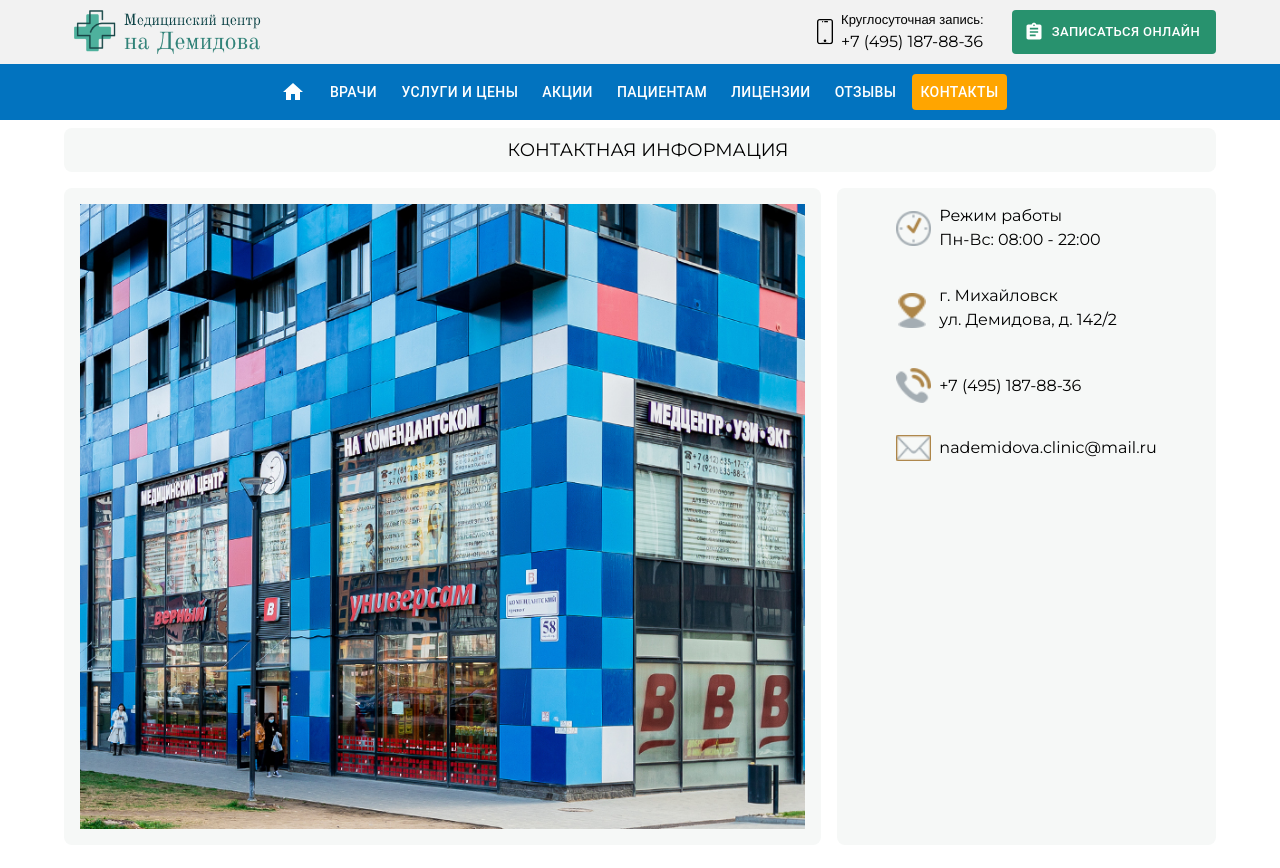
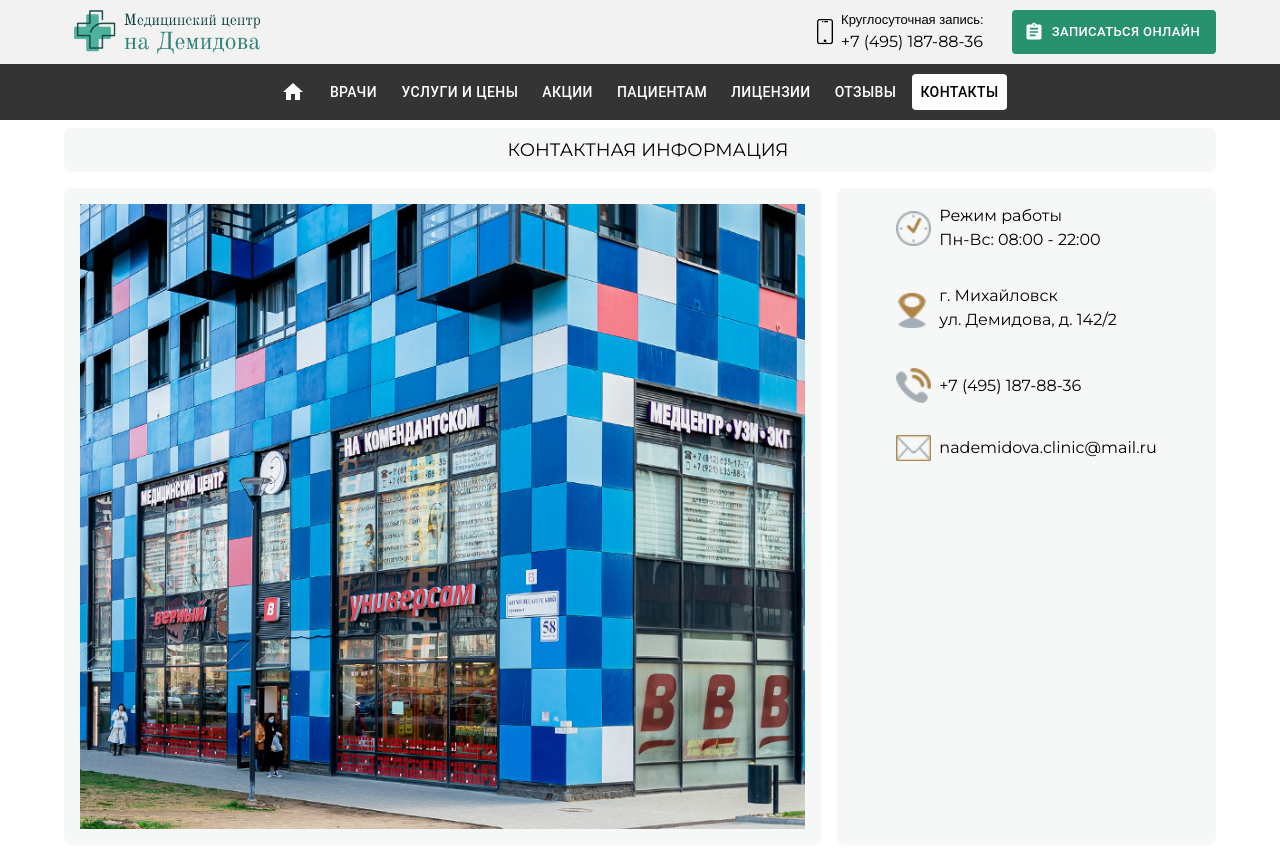
Before and after one commit to hlynianyi/health-clinic, a React (Create React App) app in the folder frontend/: page /contacts in a window 1280 px wide. Shown: the top 868 px of the page. Built offline with nearby package versions, Linux system fonts and the light colour scheme.

Commit message:
small cleanups and mobile version fixes

```diff
--- a/frontend/src/components/App.js
+++ b/frontend/src/components/App.js
@@ -32,8 +32,6 @@ import DoctorDashboard from "./pages/Doctor/DoctorDashboard";
 import DoctorLogin from "./pages/Doctor/DoctorLogin";
 import { AuthProvider } from "../context/AuthContext"; // useAuth
 
-// todo: Логин докторов(UserLogin), страница для каждого доктора с возможностью брони визита
-
 const ProtectedRoute = ({ children }) => {
   const isAuthenticated = sessionStorage.getItem("isAuthenticated") === "true";
 
@@ -50,7 +48,7 @@ const App = () => {
       <AuthProvider>
         <Router>
           <Header />
-          <main className="flex flex-col grow py-4 px-1 tablet:px-4 tablet:pt-0 tablet laptop:px-8 desktop:px-16 large:px-64 font-montserrat text-base">
+          <main className="flex flex-col grow pb-4 px-1 tablet:px-4 tablet:pt-0 tablet laptop:px-8 desktop:px-16 large:px-64 font-montserrat text-base">
             <Routes>
               <Route path="/" element={<HomePage />} />
               {/* <Route path="/login" element={<UserLogin />} /> */}
--- a/frontend/src/components/Navigation/NavbarCombined.jsx
+++ b/frontend/src/components/Navigation/NavbarCombined.jsx
@@ -11,7 +11,7 @@ import { PhoneIcon } from "../../assets/PhoneIcon";
 const MENU = [
   { label: "Врачи", path: "/doctors" },
   { label: "Услуги", path: "/services" },
-  { label: "Диагностика", path: "/diagnostics" },
+  // { label: "Диагностика", path: "/diagnostics" },
   { label: "Акции", path: "/promotions" },
   { label: "Пациентам", path: "/patients" },
   { label: "Лицензии", path: "/license" },
--- a/frontend/src/components/Navigation/NavbarLower.jsx
+++ b/frontend/src/components/Navigation/NavbarLower.jsx
@@ -37,7 +37,7 @@ const NavbarLower = () => {
   };
 
   return (
-    <div className="bg-mainblue w-full text-white">
+    <div className="bg-bgdarkgray w-full text-white">
       <div
         className={`flex ${
           isSmallScreen ? "justify-between" : "justify-center"
@@ -64,9 +64,9 @@ const NavbarLower = () => {
               key={item.label}
               onClick={() => handleNavigation(item.path)}
               sx={{
-                color: "white",
+                color: currentActiveTab === item.path ? "black" : "white",
                 backgroundColor:
-                  currentActiveTab === item.path ? "#FFA500" : "transparent",
+                  currentActiveTab === item.path ? "#FFFF" : "transparent",
                 "&:hover": {
                   backgroundColor: "#FFFF",
                   color: "#28926E",
--- a/frontend/src/components/pages/Contacts.jsx
+++ b/frontend/src/components/pages/Contacts.jsx
@@ -15,9 +15,9 @@ const Contacts = () => {
       </h2>
       <section className="flex flex-col">
         <div className="flex flex-col lg:flex-row justify-between gap-4">
-          <div className="flex justify-center w-full lg:w-2/3 bg-bggray rounded-lg">
+          <div className="flex justify-center lg:w-2/3 bg-bggray rounded-lg">
             <img
-              className="object-cover p-4  rounded-lg"
+              className="object-fit rounded-lg p-4"
               src={fakephoto}
               alt="фото здания"
             />
```
